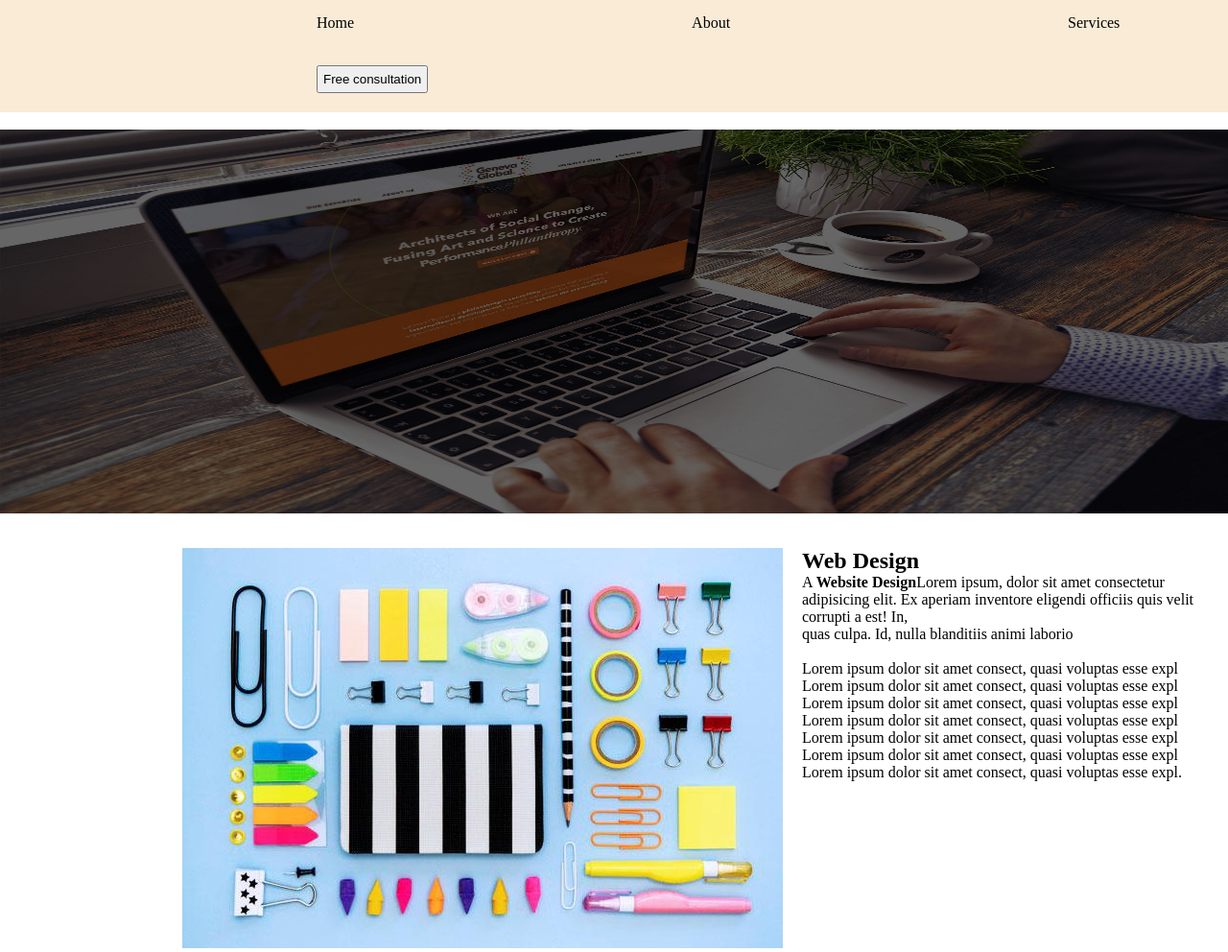
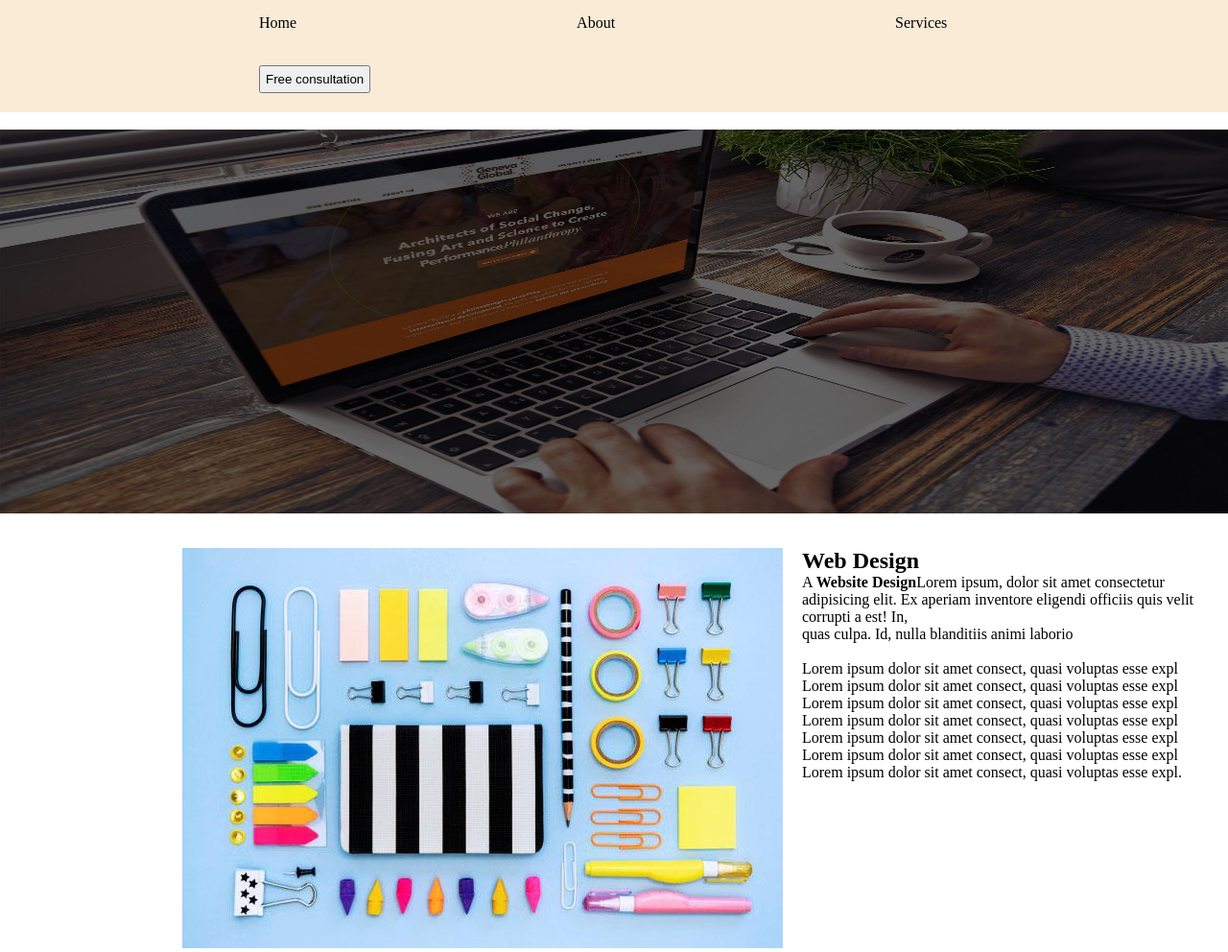
Before and after one commit to ahmedmehmood5147/assignment-23-9-2023-2-, a plain HTML site: page index.html in a window 1280 px wide. Shown: the whole page at 96% size. Drawn offline with Linux system fonts and the light colour scheme.

Commit message:
Update style.css

```diff
--- a/style.css
+++ b/style.css
@@ -7,7 +7,7 @@ ul {
 }
 nav ul li {
     padding: 15px 18px 20px 70px;
-    margin-left: 260px;
+    margin-left: 200px;
     list-style: none;
     display: inline-block;
 }
```
